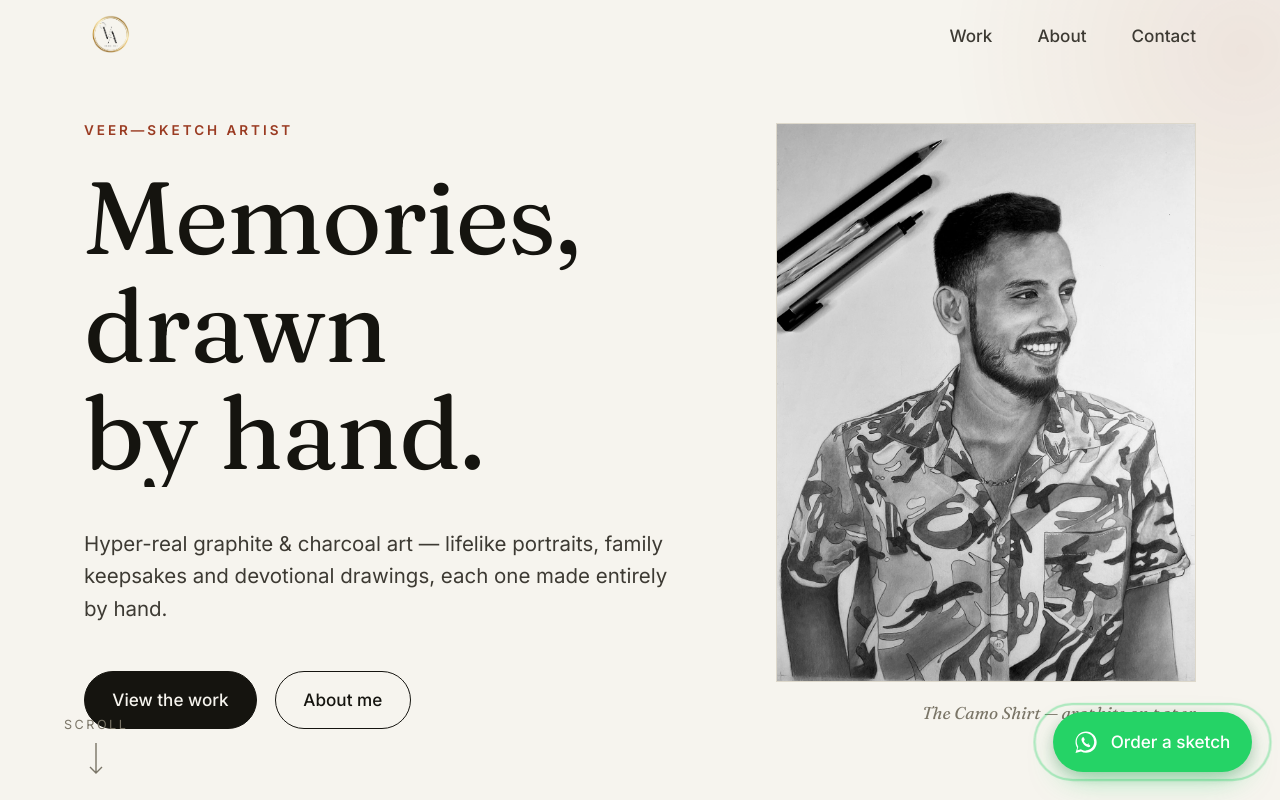
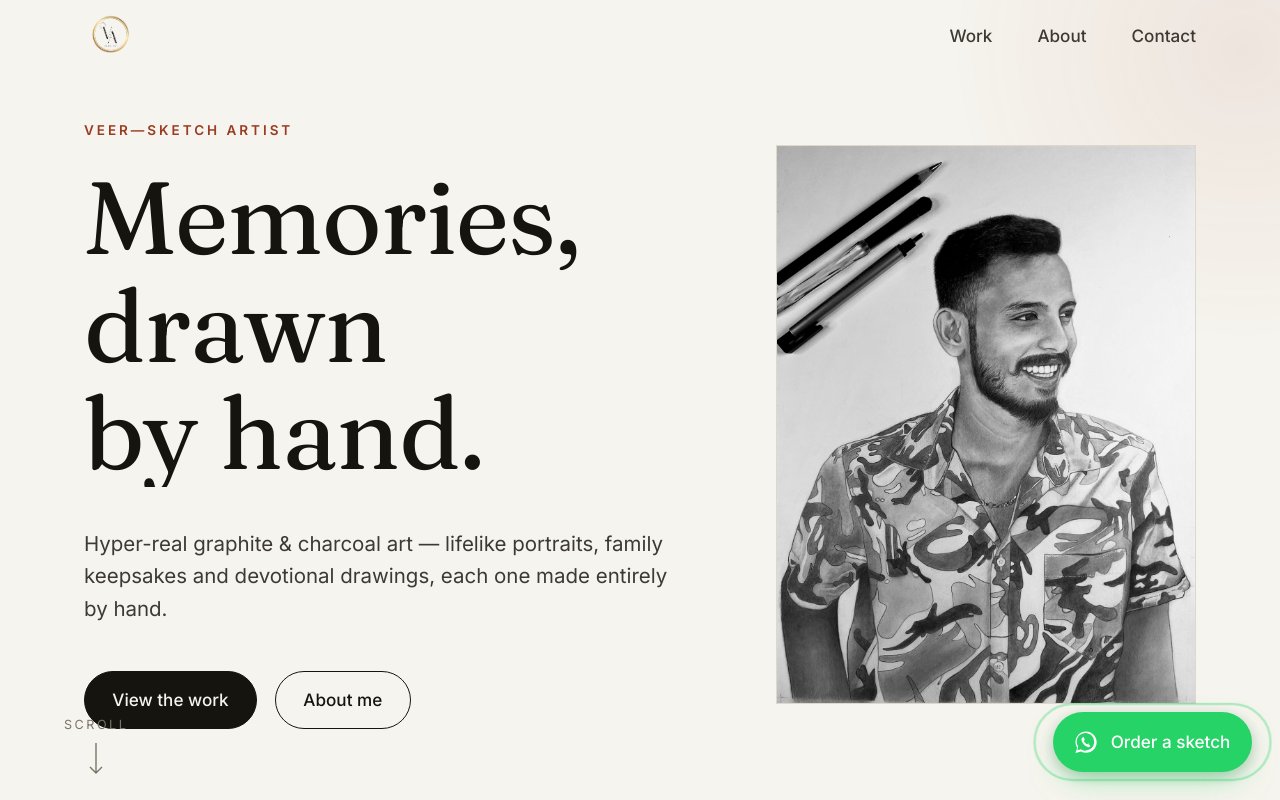
Before and after one commit to patel1114/veer, a Vue app: page / in a window 1280 px wide. Shown: the top 800 px of the page. Built offline with nearby package versions, Linux system fonts and the light colour scheme.

Commit message:
style: remove unnecessary figcaption under the hero featured image

```diff
--- a/src/components/HeroSection.vue
+++ b/src/components/HeroSection.vue
@@ -53,7 +53,6 @@ onUnmounted(() => window.removeEventListener('scroll', onScroll))
         <div class="hero-art-frame">
           <img :src="featured" alt="One of my hyper-real graphite portraits" />
         </div>
-        <figcaption>The Camo Shirt — graphite on paper</figcaption>
       </figure>
     </div>
 
```
